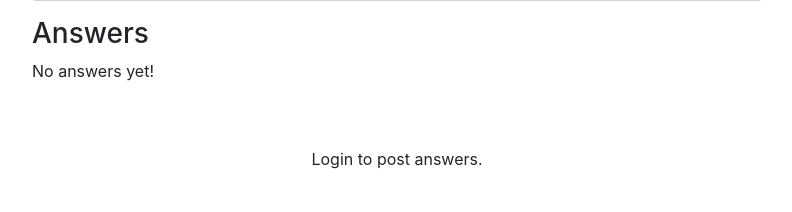
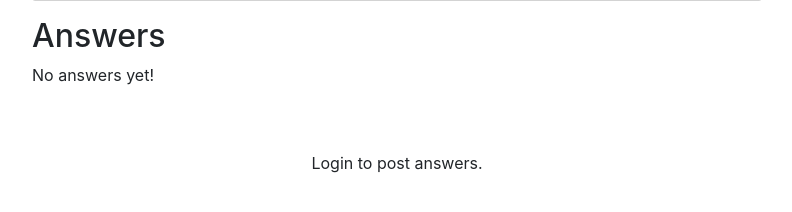
Before and after one commit to paulr909/django-overflow, a Django app: template project/qanda/templates/qanda/question_detail.html in a window 1280 px wide. Shown: the part 184-396 px from the top of the page, without its empty margins (243-1035 px from the left). Run offline with Django 3.2, Linux system fonts and the light colour scheme; the template is opened without the code that fills it, so the values that code supplies are empty; parts of the project's set-up code (start-up, migrations or seed data) failed here and were passed over; some libraries are stand-ins or nearby versions.

Commit message:
edit header

```diff
--- a/project/qanda/templates/qanda/common/list_answers.html
+++ b/project/qanda/templates/qanda/common/list_answers.html
@@ -2,7 +2,7 @@
 
 <div class="row">
     <div class="col-md-8 offset-md-2">
-        <h3 class="mt-3">Answers</h3>
+        <h2 class="mt-3">Answers</h2>
         <ul class="list-unstyled answers">
             {% for answer in question.answer_set.all %}
                 <li class="answer row">
```
